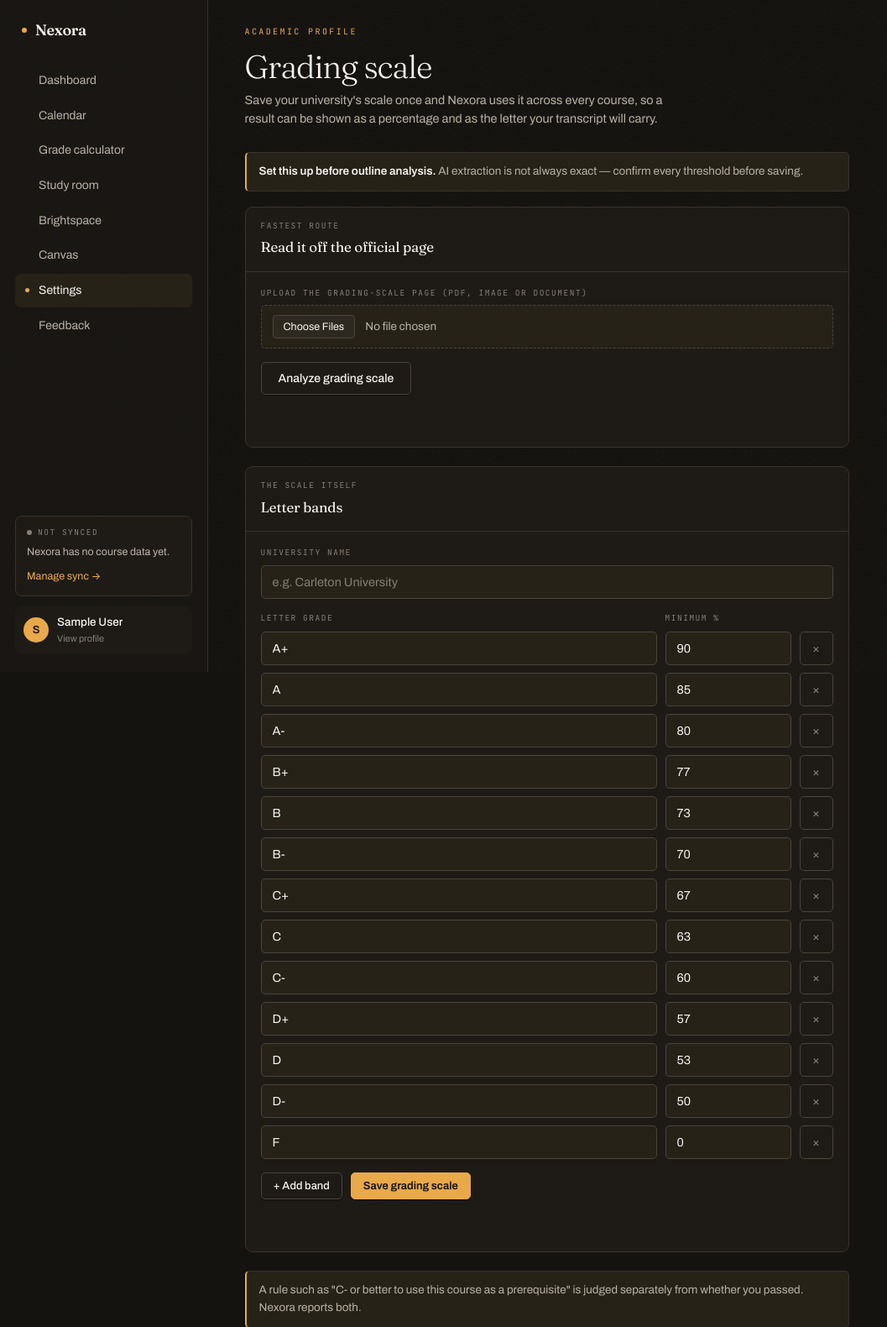
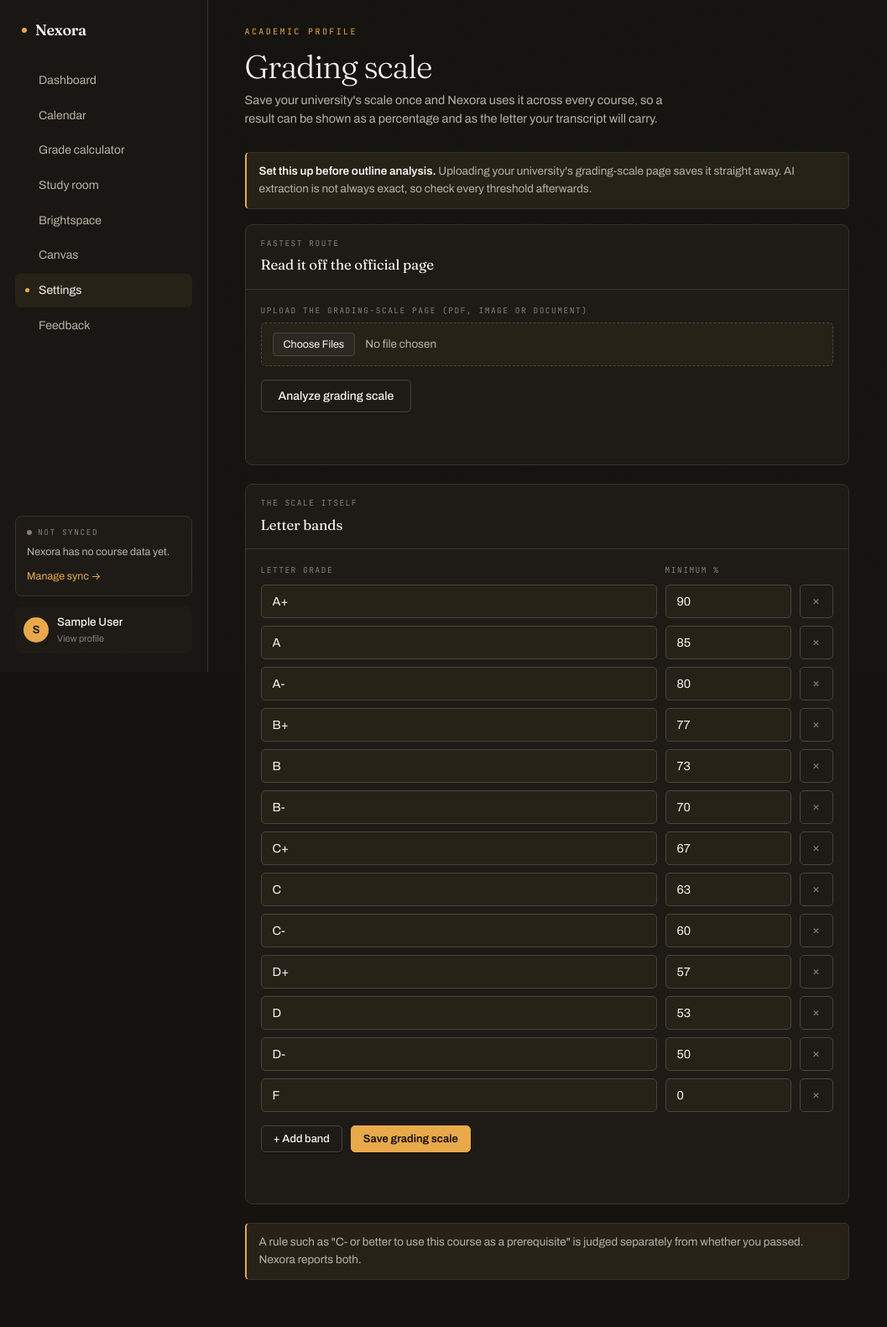
Before and after one commit to BassemAbdo01/uni-helper-project, a Flask app: page /settings in a window 1280 px wide. Shown: the top 1580 px of the page at 84% size, without its empty margins (0-1057 px from the left). After the commit the page ends 1524 px from the top, so only its background shows below. Run offline with Flask 3, Linux system fonts and the light colour scheme; the visitor is signed in with stand-in values (Sample User, id 1); parts of the project's set-up code (start-up, migrations or seed data) failed here and were passed over.

Commit message:
Save the grading scale the student just uploaded, and stop announcing every sync
Four things Bassem hit on the live site.

**"Go to Grading Scale" did not look like a button.** In the banner it is one;
in the error under the outline list it was a coloured word at the end of a
line of small print, which reads as emphasis. The sentence tells you to go
somewhere, so the way to go there has to look pressable: same amber button,
on its own line.

**Uploading a grading scale did not save it.** Analysing filled the bands and
left them behind a highlighted Save button, so a student who read the scale
off their university's page and closed the tab had saved nothing -- and was
still blocked from outline analysis by the very requirement they had just
satisfied. It saves on a successful analysis now, and says so; the note above
no longer tells them to confirm before saving, because they no longer can.
The Save button stays for edits, and the glow that used to beg for a click
goes with the behaviour that needed it.

**The university name field asked for something nobody needs.** It labels the
scale in the grade panel, which is worth having but not worth a form field.
The analyzer still reads it off the university's own page when it is there,
and it rides along on save; it is just no longer a question.

**Sync notifications were flooding the desktop.** Auto-sync runs on a timer,
so every success fired an OS notification saying nothing had changed. Only a
total failure notifies now -- that one needs the student to go and sign in
again, and they would otherwise never know. Success is already in the popup,
which is where someone looks when they want it.

Extension 3.4.2. 200 tests.

Co-Authored-By: Claude Opus 5 <noreply@anthropic.com>

```diff
--- a/extension/content.js
+++ b/extension/content.js
@@ -767,7 +767,7 @@
   }
 
   chrome.runtime.onMessage.addListener((message, sender, sendResponse) => {
-    if (message?.type === 'NEXORA_CONTENT_PING') { sendResponse({ ok: true, version: '3.4.1' }); return false; }
+    if (message?.type === 'NEXORA_CONTENT_PING') { sendResponse({ ok: true, version: '3.4.2' }); return false; }
     if (message?.type === 'NEXORA_CANVAS_COLLECT') {
       collectCanvas().then(sendResponse).catch(error =>
         sendResponse({ ok: false, error: error?.message || 'Could not read Canvas.' }));
--- a/extension/nexora-bridge.js
+++ b/extension/nexora-bridge.js
@@ -14,7 +14,7 @@
     const data = event.data;
     if (event.source !== window || data?.channel !== CHANNEL) return;
     if (data.type === 'PING_EXTENSION') {
-      window.postMessage({ channel: CHANNEL, type: 'EXTENSION_READY', version: '3.4.1' }, window.location.origin);
+      window.postMessage({ channel: CHANNEL, type: 'EXTENSION_READY', version: '3.4.2' }, window.location.origin);
       return;
     }
     // Pairing: the page has the student's session, fetches their own key and
@@ -46,7 +46,7 @@
     }
   });
 
-  window.postMessage({ channel: CHANNEL, type: 'EXTENSION_READY', version: '3.4.1' }, window.location.origin);
+  window.postMessage({ channel: CHANNEL, type: 'EXTENSION_READY', version: '3.4.2' }, window.location.origin);
 
   // Freshness matters when the student is actually looking at Nexora, and
   // almost never in between. The worker decides whether anything is stale
--- a/extension/popup.html
+++ b/extension/popup.html
@@ -78,7 +78,7 @@ input:focus,select:focus{outline:none;border-color:var(--amber)}
 </style>
 </head>
 <body>
-  <h1><i></i>Nexora Sync<b id="ver">3.4.1</b></h1>
+  <h1><i></i>Nexora Sync<b id="ver">3.4.2</b></h1>
 
   <p class="step" id="step">Step 1 of 2</p>
   <p class="headline" id="headline">Connect to Nexora</p>
--- a/templates/settings.html
+++ b/templates/settings.html
@@ -23,9 +23,6 @@ input[type=file]{width:100%;padding:11px 13px;border-radius:5px;border:1px dashe
 input[type=file]::file-selector-button{margin-right:12px;padding:6px 12px;border-radius:4px;
   border:1px solid var(--line-2);background:var(--surface-3);color:var(--fg);font:inherit;
   font-size:12.5px;cursor:pointer}
-@keyframes saveGlow{0%,100%{box-shadow:0 0 0 0 rgba(232,169,74,0)}
-  50%{box-shadow:0 0 0 5px rgba(232,169,74,.3)}}
-.save-highlight{animation:saveGlow 1.4s ease-in-out 2;border-radius:5px}
 </style>
 {% endblock %}
 
@@ -44,7 +41,8 @@ input[type=file]::file-selector-button{margin-right:12px;padding:6px 12px;border
 <div class="narrow">
   <div class="note">
     <strong style="color:var(--fg)">Set this up before outline analysis.</strong>
-    AI extraction is not always exact — confirm every threshold before saving.
+    Uploading your university's grading-scale page saves it straight away.
+    AI extraction is not always exact, so check every threshold afterwards.
   </div>
 
   <section class="card">
@@ -65,11 +63,6 @@ input[type=file]::file-selector-button{margin-right:12px;padding:6px 12px;border
   <section class="card">
     <header><div><span class="k">The scale itself</span><h2>Letter bands</h2></div></header>
     <div class="body pad">
-      <div class="field">
-        <label for="universityName">University name</label>
-        <input id="universityName" value="{{ grading_scale.university_name }}" placeholder="e.g. Carleton University">
-      </div>
-
       <div class="bandhead"><span>Letter grade</span><span>Minimum %</span><span></span></div>
       <div id="scaleRows"></div>
 
@@ -95,6 +88,9 @@ input[type=file]::file-selector-button{margin-right:12px;padding:6px 12px;border
   // Bands are built with DOM calls rather than innerHTML: a letter can arrive
   // from a model reading an uploaded PDF, so it is never trusted markup.
   let scale = {{ grading_scale.scale|tojson }};
+  // Kept, but no longer asked for: it labels the scale in the grade panel, and
+  // the analyzer reads it off the university's own page when there is one.
+  let universityName = {{ grading_scale.university_name|tojson }};
   const $ = id => document.getElementById(id);
   const rows = $('scaleRows');
 
@@ -160,33 +156,48 @@ input[type=file]::file-selector-button{margin-right:12px;padding:6px 12px;border
     }
 
     scale = data.scale;
-    if (data.university_name) $('universityName').value = data.university_name;
+    if (data.university_name) universityName = data.university_name;
     render();
-    setStatus(status, `Detected ${scale.length} bands (${data.confidence || 'medium'} confidence). Confirm every threshold, then save — analyzing does not save by itself.`, 'success');
-    const save = $('saveScale');
-    save.classList.add('save-highlight');
-    setTimeout(() => save.classList.remove('save-highlight'), 2900);
+
+    // Analysing used to leave the bands on screen unsaved behind a highlighted
+    // Save button, so a student who read the scale off their university's page
+    // and closed the tab had saved nothing and was still blocked from outline
+    // analysis. Uploading the official page IS the answer; save it.
+    const saved = await saveScale();
+    setStatus(status, saved
+      ? `Detected ${scale.length} bands (${data.confidence || 'medium'} confidence) and saved. Check them below and correct anything wrong.`
+      : `Detected ${scale.length} bands (${data.confidence || 'medium'} confidence), but they could not be saved. Check them below and press Save grading scale.`,
+      saved ? 'success' : 'error');
   };
 
   $('addBand').onclick = () => { scale.push({ letter: '', minimum: 0 }); render(); };
 
-  $('saveScale').onclick = async () => {
+  async function saveScale() {
     const status = $('scaleStatus');
     setStatus(status, 'Saving…');
-    const res = await fetch('/api/grading-scale', {
-      method: 'POST',
-      headers: { 'Content-Type': 'application/json' },
-      body: JSON.stringify({ university_name: $('universityName').value, scale })
-    });
-    const data = await res.json();
+    let res, data;
+    try {
+      res = await fetch('/api/grading-scale', {
+        method: 'POST',
+        headers: { 'Content-Type': 'application/json' },
+        body: JSON.stringify({ university_name: universityName, scale })
+      });
+      data = await res.json();
+    } catch {
+      setStatus(status, 'Could not reach Nexora. Check your connection and press Save again.', 'error');
+      return false;
+    }
     if (!res.ok) {
       setStatus(status, data.error || 'Could not save grading scale.', 'error');
-      return;
+      return false;
     }
     scale = data.scale;
     render();
     setStatus(status, 'Saved. Nexora will use this scale for every course.', 'success');
-  };
+    return true;
+  }
+
+  $('saveScale').onclick = saveScale;
 
   render();
 })();
```
Also changed, not shown: extension/background.js (+8 -8 lines), templates/course_workspace.html (+4 -1 lines), extension/manifest.json, 1 other file.
